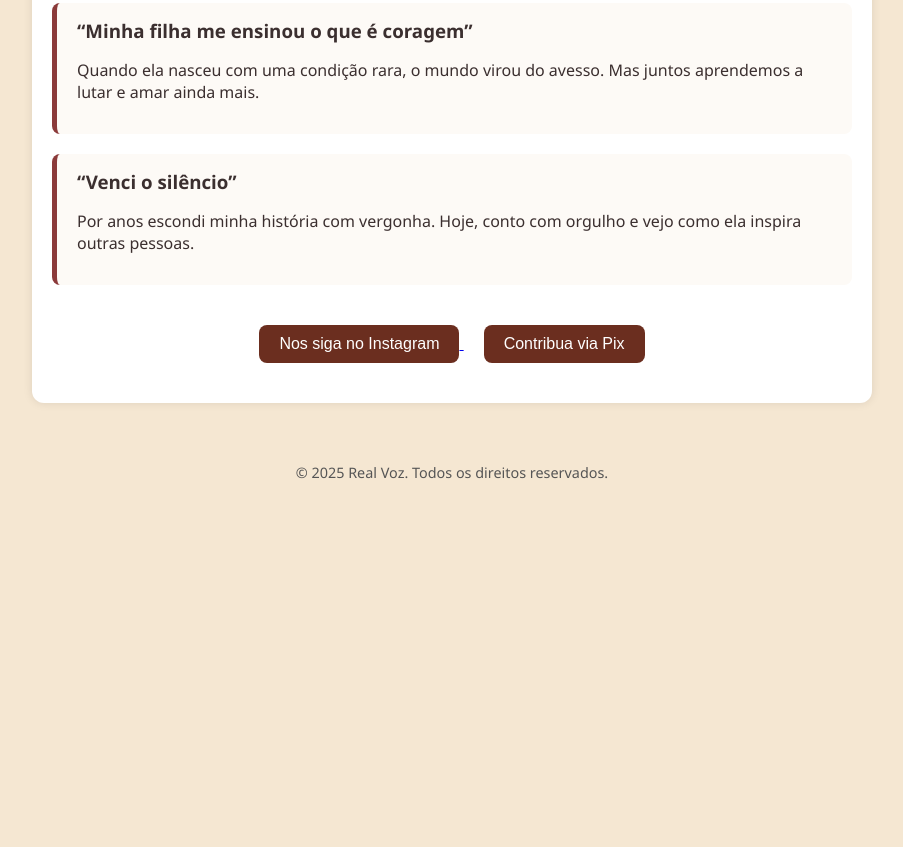
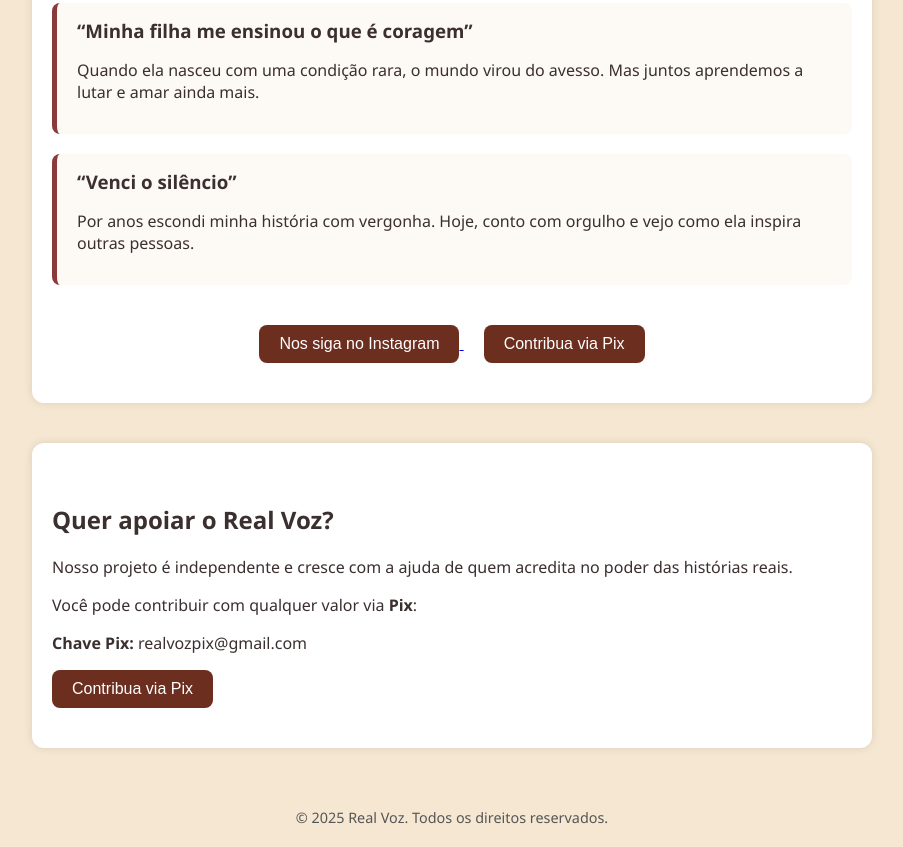
Before and after one commit to VG01-LUB/Realvoz, a plain HTML site: page index.html in a window 1280 px wide. Shown: the part 1380-2227 px from the top of the page, without its empty margins (188-1091 px from the left). Before the commit the page ends 1882 px from the top, so only its background shows below. Drawn offline with Linux system fonts and the light colour scheme.

Commit message:
Add files via upload

```diff
--- a/index.html
+++ b/index.html
@@ -151,6 +151,16 @@
     </div>
     </section>
 
+    <section class="form-section" id="apoie">
+      <h2>Quer apoiar o Real Voz?</h2>
+      <p>Nosso projeto é independente e cresce com a ajuda de quem acredita no poder das histórias reais.</p>
+      <p>Você pode contribuir com qualquer valor via <strong>Pix</strong>:</p>
+      <p><strong>Chave Pix:</strong> realvozpix@gmail.com</p>
+      <a href="https://nubank.com.br/pagar/realvozpix" target="_blank" style="text-decoration: none;">
+        <button class="cta-button">Contribua via Pix</button>
+      </a>
+    </section>
+
   <footer>
     &copy; 2025 Real Voz. Todos os direitos reservados.
   </footer>
```
